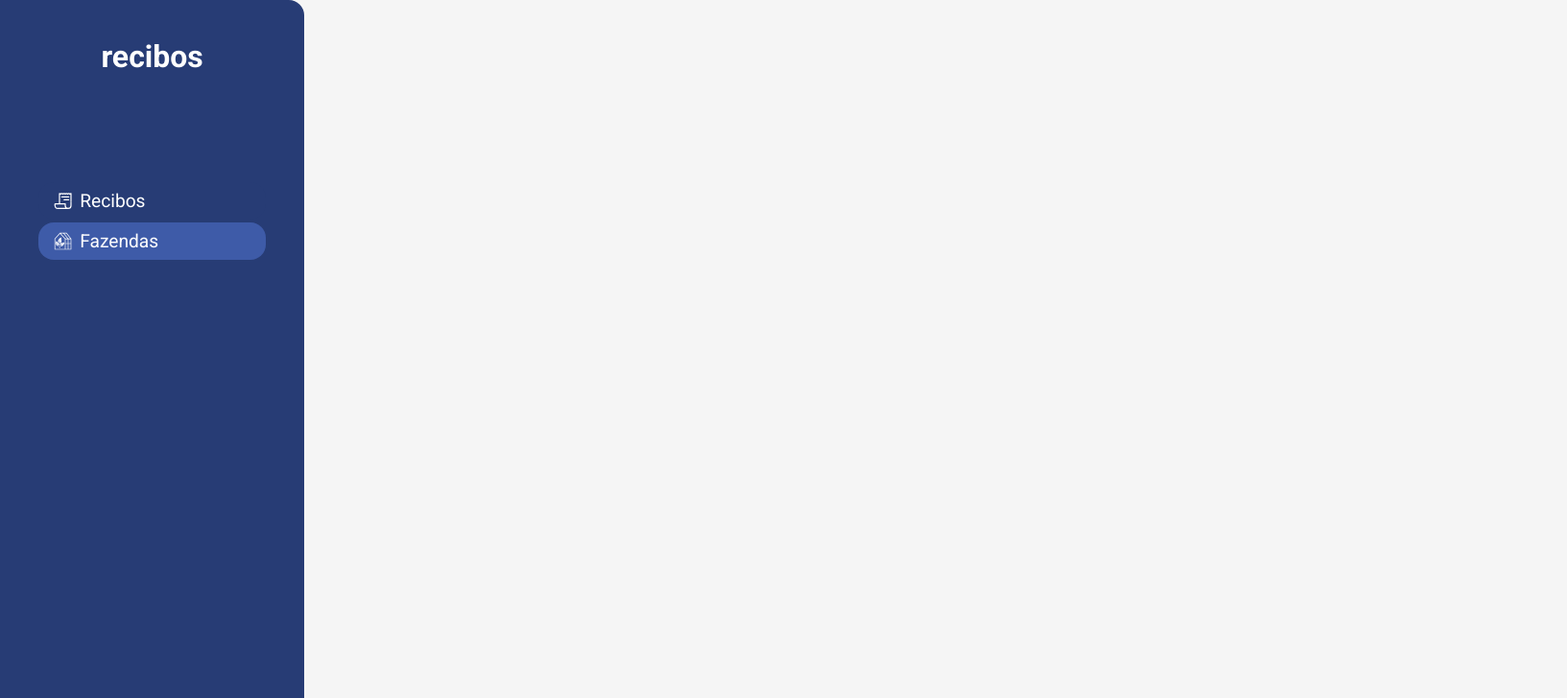
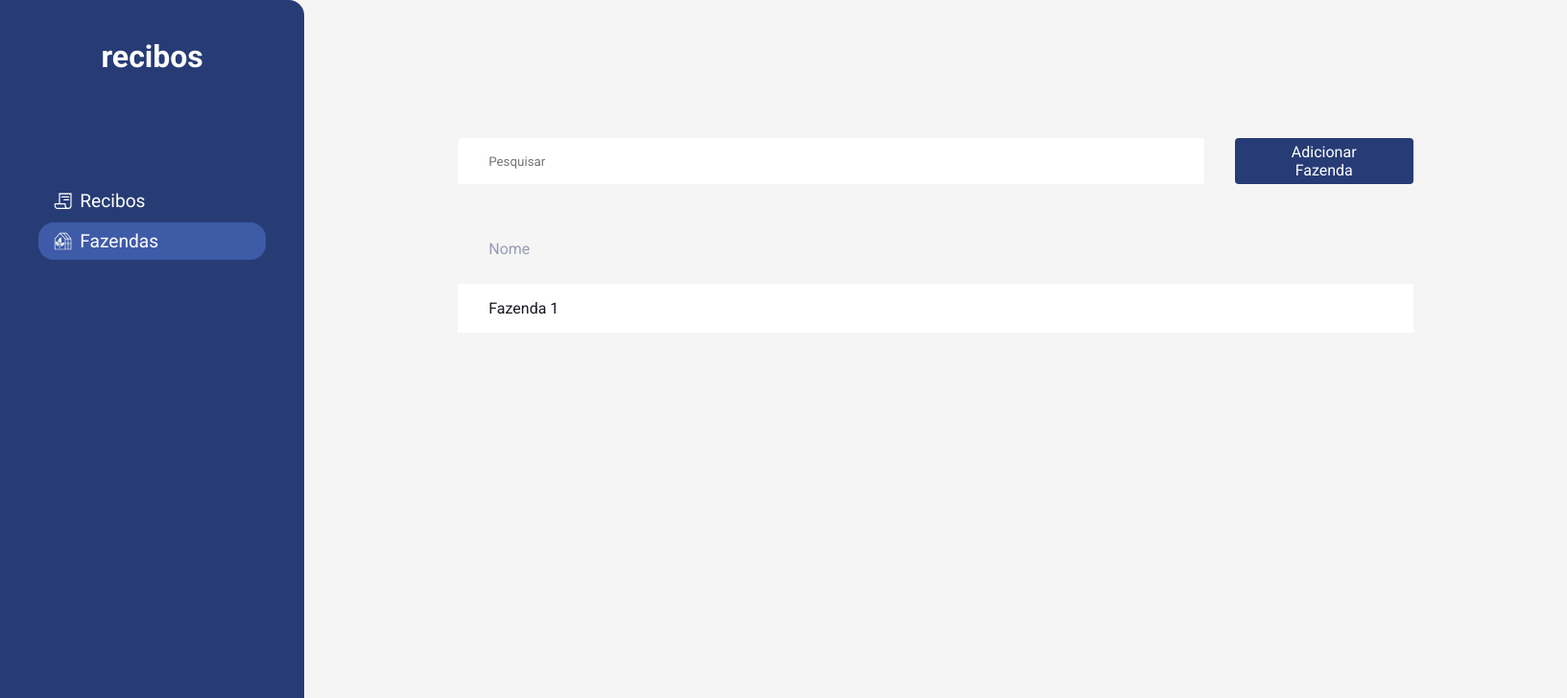
Before and after one commit to SamuelFR7/recibo, a Next.js app: page /fazendas in a window 1280 px wide. Shown: the top 728 px of the page at 96% size, 1633 px wide, since content can reach past the window. Built offline with nearby package versions, Linux system fonts and the light colour scheme.

Commit message:
feat: farm page

```diff
--- /dev/null
+++ b/src/components/FarmDashboard/index.tsx
@@ -0,0 +1,54 @@
+import React, { useState } from 'react'
+import { NewFarmModal } from '../NewFarmModal'
+import {
+  FarmButtonsBox,
+  FarmDashboardContainer,
+  FarmDashboardContent,
+  FarmTableContainer,
+} from './styles'
+
+function FarmDashboard() {
+  const [isNewFarmModalOpen, setIsNewFarmModalOpen] = useState(false)
+
+  function handleOpenNewFarmModal() {
+    setIsNewFarmModalOpen(true)
+  }
+
+  function handleCloseNewFarmModal() {
+    setIsNewFarmModalOpen(false)
+  }
+
+  return (
+    <FarmDashboardContainer>
+      <FarmDashboardContent>
+        <FarmButtonsBox>
+          <input placeholder="Pesquisar" type="search" />
+          <button type="button" onClick={handleOpenNewFarmModal}>
+            Adicionar Fazenda
+          </button>
+        </FarmButtonsBox>
+        <FarmTableContainer>
+          <table>
+            <thead>
+              <tr>
+                <th>Nome</th>
+              </tr>
+            </thead>
+
+            <tbody>
+              <tr>
+                <td>Fazenda 1</td>
+              </tr>
+            </tbody>
+          </table>
+          <NewFarmModal
+            isOpen={isNewFarmModalOpen}
+            onRequestClose={handleCloseNewFarmModal}
+          />
+        </FarmTableContainer>
+      </FarmDashboardContent>
+    </FarmDashboardContainer>
+  )
+}
+
+export { FarmDashboard }
--- /dev/null
+++ b/src/components/FarmDashboard/styles.ts
@@ -0,0 +1,66 @@
+import styled from 'styled-components'
+import { theme } from '../../styles/Theme'
+
+export const FarmDashboardContainer = styled.div``
+
+export const FarmDashboardContent = styled.div`
+  padding: 9rem 10rem;
+`
+
+export const FarmButtonsBox = styled.div`
+  display: flex;
+
+  button {
+    margin-left: 2rem;
+    font-size: 1rem;
+    color: #fff;
+    background: ${theme.colors.green};
+    border: 0;
+    padding: 0 2rem;
+    border-radius: 0.25rem;
+    height: 3rem;
+    transition: filter 0.2s;
+    &:hover {
+      filter: brightness(0.9);
+    }
+  }
+
+  input {
+    padding: 1rem 2rem;
+    border: 0;
+    border-radius: 0.25rem;
+    width: 65vw;
+  }
+`
+
+export const FarmTableContainer = styled.div`
+  margin-top: 2rem;
+
+  table {
+    width: 100%;
+    border-spacing: 0 0.5rem;
+
+    th {
+      color: ${theme.colors.textBody};
+      font-weight: 400;
+      padding: 1rem 2rem;
+      text-align: left;
+      line-height: 1.5rem;
+    }
+
+    td {
+      padding: 1rem 2rem;
+      border: 0;
+      background: ${theme.colors.shape};
+      color: ${theme.colors.text};
+
+      div {
+        padding-top: 0.3rem;
+
+        &:hover {
+          cursor: pointer;
+        }
+      }
+    }
+  }
+`
--- /dev/null
+++ b/src/components/NewFarmModal/index.tsx
@@ -0,0 +1,46 @@
+import React, { useState } from 'react'
+import Modal from 'react-modal'
+
+import { AiOutlineClose } from 'react-icons/ai'
+import { FarmFormContainer } from './styles'
+
+interface INewFarmModalProps {
+  isOpen: boolean
+  onRequestClose: () => void
+}
+
+function NewFarmModal({ isOpen, onRequestClose }: INewFarmModalProps) {
+  const [Nome, setNome] = useState('')
+
+  function handleAddFarm() {}
+
+  function handleResetFarmAndClose() {
+    setNome('')
+    onRequestClose()
+  }
+
+  return (
+    <Modal
+      isOpen={isOpen}
+      onRequestClose={handleResetFarmAndClose}
+      overlayClassName="react-modal-overlay"
+      className="react-modal-content"
+    >
+      <button className="react-modal-close" onClick={handleResetFarmAndClose}>
+        <AiOutlineClose />
+      </button>
+      <FarmFormContainer onSubmit={handleAddFarm}>
+        <h2>Adicionar Fazenda</h2>
+        <input
+          placeholder="Nome"
+          value={Nome}
+          onChange={(e) => setNome(e.target.value)}
+          required={true}
+        />
+        <button type="submit">Adicionar</button>
+      </FarmFormContainer>
+    </Modal>
+  )
+}
+
+export { NewFarmModal }
--- /dev/null
+++ b/src/components/NewFarmModal/styles.ts
@@ -0,0 +1,51 @@
+import styled from 'styled-components'
+import { theme } from '../../styles/Theme'
+
+export const FarmFormContainer = styled.form`
+  h2 {
+    color: ${theme.colors.text};
+    font-size: 1.5rem;
+    margin-bottom: 2rem;
+  }
+
+  input {
+    width: 100%;
+    padding: 0 1.5rem;
+    height: 4rem;
+    border-radius: 0.25rem;
+    border: 1px solid #d7d7d7;
+    background: #e7e9ee;
+
+    font-weight: 400;
+    font-size: 1rem;
+
+    :nth-child(odd) {
+      margin-left: 1.5rem;
+    }
+
+    &::placeholder {
+      color: ${theme.colors.textBody};
+    }
+
+    & + input {
+      margin-top: 1rem;
+    }
+  }
+
+  button[type='submit'] {
+    width: 100%;
+    padding: 0 1.5rem;
+    height: 4rem;
+    background: ${theme.colors.green};
+    color: #fff;
+    border-radius: 0.25rem;
+    border: 0;
+    font-size: 1rem;
+    margin-top: 1.5rem;
+    font-weight: 600;
+    transition: filter 0.2s;
+    &:hover {
+      filter: brightness(0.9);
+    }
+  }
+`
--- a/src/pages/fazendas.tsx
+++ b/src/pages/fazendas.tsx
@@ -1,7 +1,12 @@
 import React from 'react'
+import { FarmDashboard } from '../components/FarmDashboard'
 
 function Fazendas() {
-  return <></>
+  return (
+    <>
+      <FarmDashboard />
+    </>
+  )
 }
 
 export default Fazendas
```
